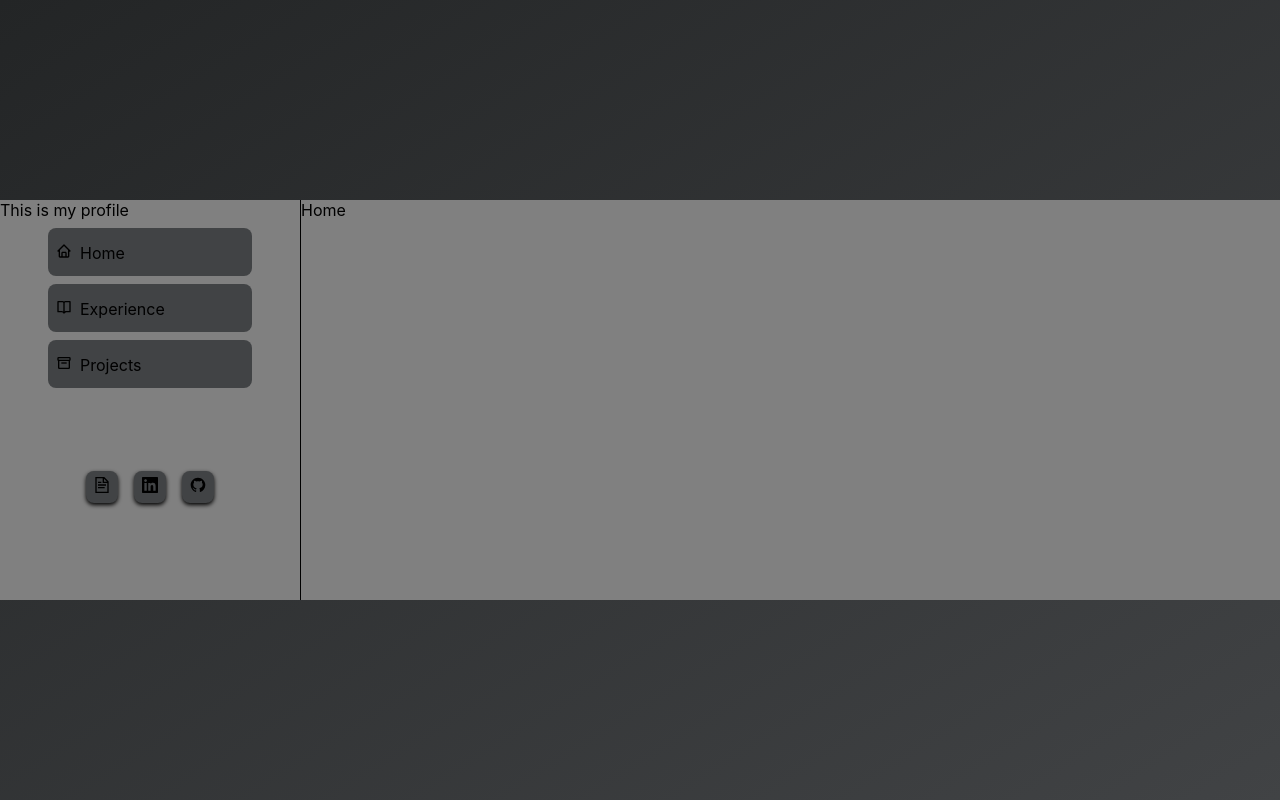
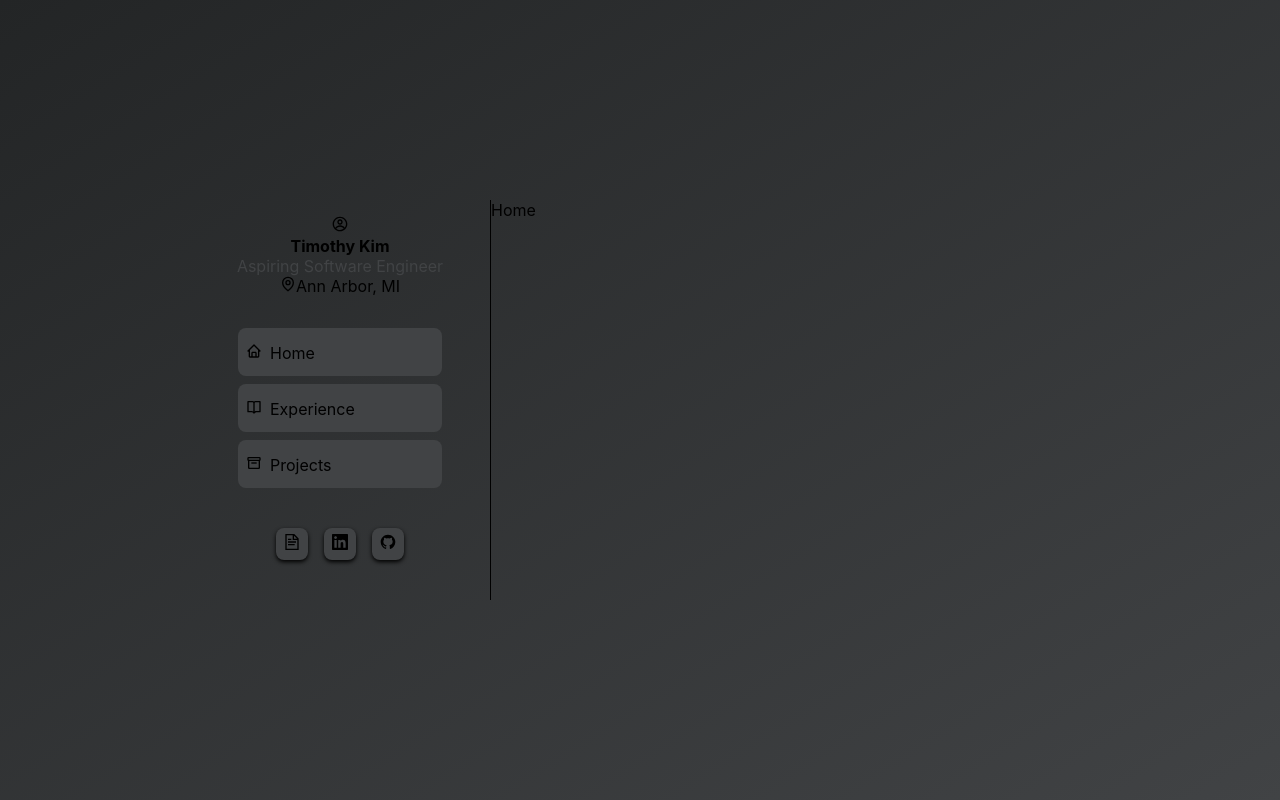
Before and after one commit to timjwkim/Personal-Website, a React (Create React App) app: page / in a window 1280 px wide. Built offline with nearby package versions, Linux system fonts and the light colour scheme.

Commit message:
sidebar profile basic implementation

```diff
--- a/src/App/App.css
+++ b/src/App/App.css
@@ -13,7 +13,7 @@ html, body {
   margin: auto;
   top: 0; bottom: 0; left: 0; right: 0;
   height: 400px;
-  background-color: grey;
+  width: 900px;
 }
 
 .Sidebar {
@@ -22,6 +22,23 @@ html, body {
   border-right: 1px solid black;
   display: inline-block;
   float: left;
+}
+
+.Sidebar-profile {
+  text-align: center;
+  margin: 16px 0 32px 0;
+}
+
+.Sidebar-profile-title {
+  font-weight: bold;
+}
+
+.Sidebar-profile-desc {
+  color: #414345;
+}
+
+.Sidebar-nav {
+  margin: 32px 0 32px 0;
 }
 
 .Sidebar-nav-card {
@@ -48,8 +65,7 @@ html, body {
 
 .Sidebar-links {
   text-align: center;
-  margin-top: 25%;
-  height: 25%;
+  margin: 32px 0 32px 0;
 }
 
 .Sidebar-links-icon {
--- a/src/App/App.js
+++ b/src/App/App.js
@@ -4,7 +4,8 @@ import Home from '../Home/Home';
 import Experience from '../Experience/Experience';
 import Projects from '../Projects/Projects';
 import { BiHome, BiBookOpen, BiBox } from 'react-icons/bi';
-import { GrDocumentText, GrLinkedin, GrGithub } from 'react-icons/gr';
+import { GrLocation, GrDocumentText, GrLinkedin, GrGithub } from 'react-icons/gr';
+import { CgProfile } from 'react-icons/cg';
 
 const App = () => {
   const [screen, setScreen] = React.useState('Home');
@@ -23,7 +24,19 @@ const App = () => {
     <div className="App">
       <div className="Sidebar">
         <div className="Sidebar-profile">
-          This is my profile
+          <div className="Sidebar-profile-img">
+            <CgProfile />
+          </div>
+          <div className="Sidebar-profile-title">
+            Timothy Kim
+          </div>
+          <div className="Sidebar-profile-desc">
+            Aspiring Software Engineer
+          </div>
+          <div className="Sidebar-profile-location">
+            <GrLocation />
+            Ann Arbor, MI
+          </div>
         </div>
         <div className="Sidebar-nav">
           <div className="Sidebar-nav-card"
```
